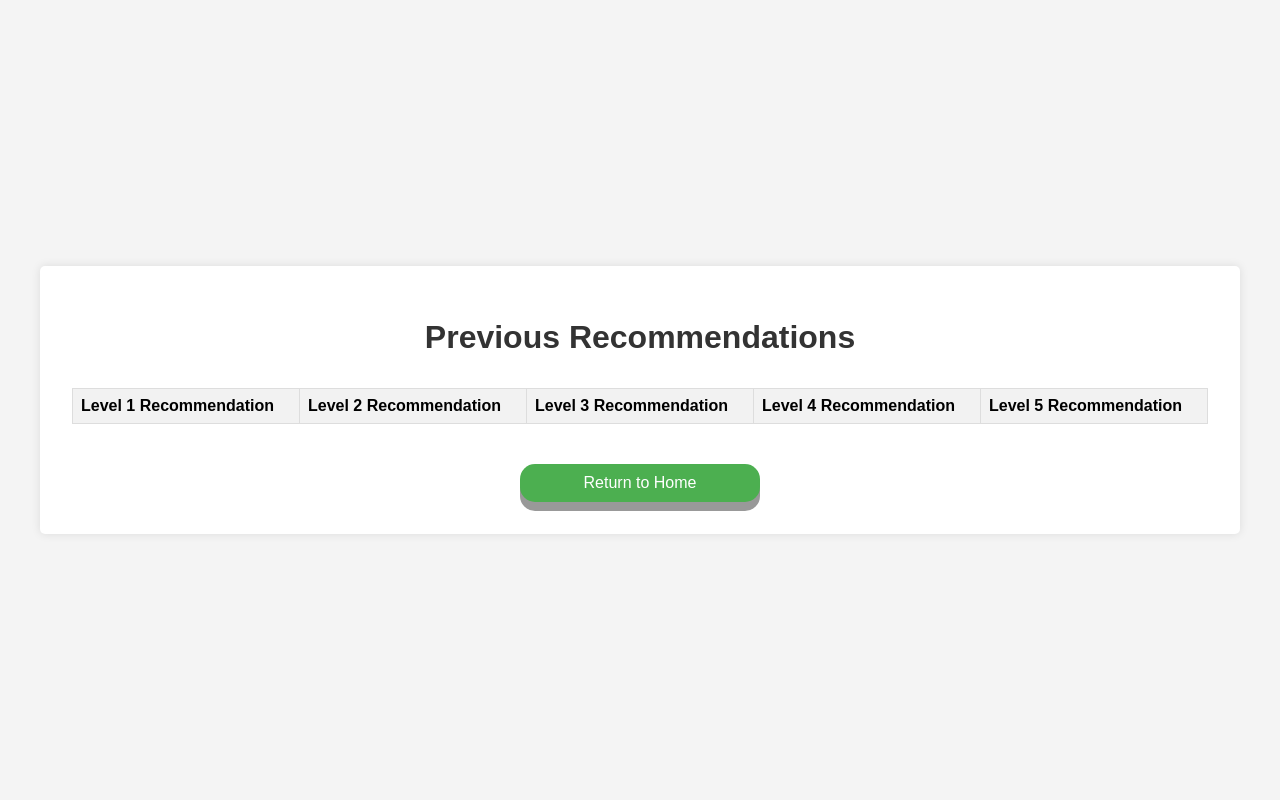
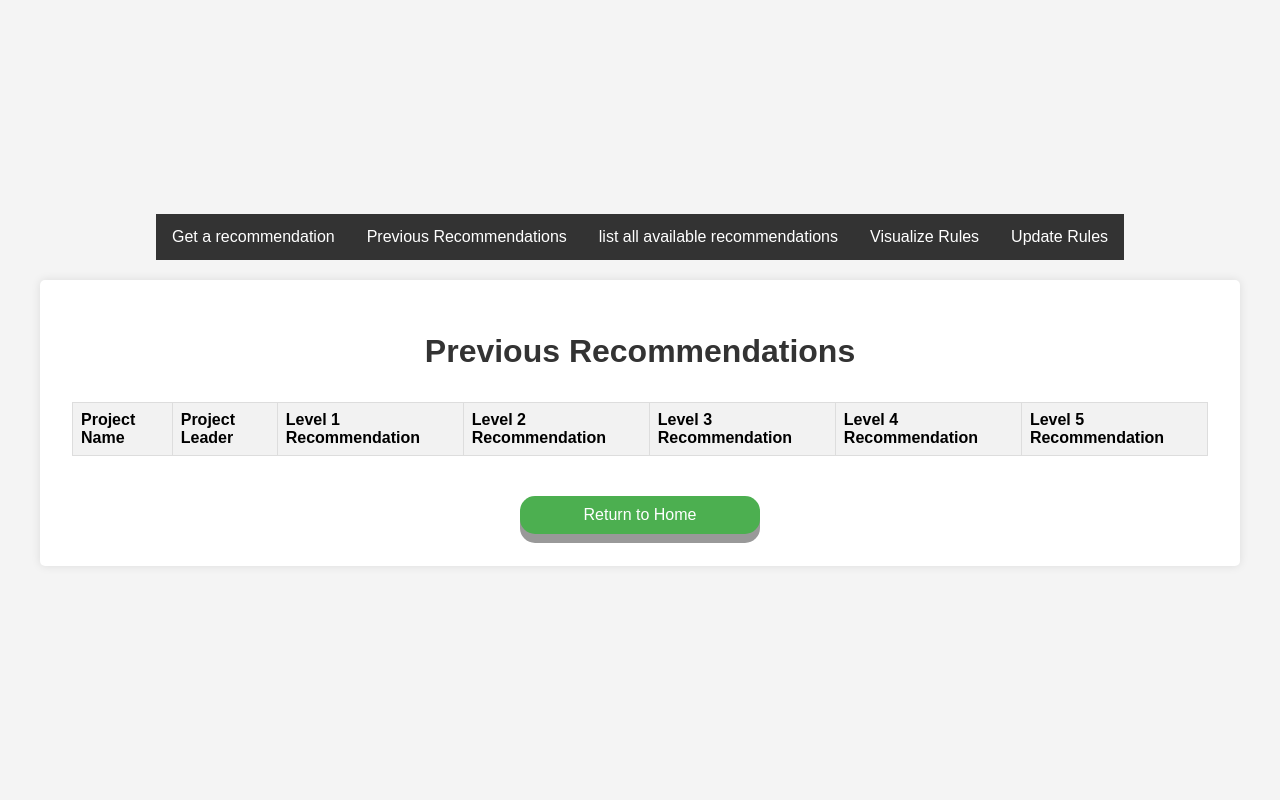
Before and after one commit to El-Mago01/method-select, a Flask app: page /previous_recommendations in a window 1280 px wide. Run offline with Flask 2, Linux system fonts and the light colour scheme; data that the repository does not hold is empty.

Commit message:
project name and project leader name are stored in DB and listed in previous recommendations

```diff
--- a/app.py
+++ b/app.py
@@ -2,6 +2,11 @@ from flask import Flask, request, jsonify, render_template, redirect, url_for, s
 from flask_sqlalchemy import SQLAlchemy
 import json
 import os
+
+# Import blueprints
+from update_rules import update_rules_bp
+from visualize_rules import visualize_rules_bp
+from list_all_recommendations import list_all_recommendations_bp
 
 app = Flask(__name__)
 app.secret_key = 'your_secret_key_here'  # Replace with your secret key
@@ -14,6 +19,8 @@ db = SQLAlchemy(app)
 # Define the database models
 class RecommendationResponse(db.Model):
     id = db.Column(db.Integer, primary_key=True)
+    project_name = db.Column(db.String(255))
+    project_leader = db.Column(db.String(255))
     level_1_recommendation = db.Column(db.String(255))
     level_2_recommendation = db.Column(db.String(255))
     level_3_recommendation = db.Column(db.String(255))
@@ -37,10 +44,34 @@ def index():
     session.clear()  # Clear the session to start fresh
     return render_template('index.html', parameters=get_parameters('high_level_methods.json'), level=1)
 
+@app.route('/menu')
+def menu():
+    return render_template('menu.html')
+
+@app.route('/list_all_recommendations')
+def list_all_recommendations():
+    # Placeholder function for listing all available recommendations
+    return render_template('list_all_recommendations.html')
+
+@app.route('/visualize_rules')
+def visualize_rules():
+    # Placeholder function for visualizing the rules algorithm
+    return render_template('visualize_rules.html')
+
+@app.route('/update_rules')
+def update_rules():
+    # Placeholder function for updating the rules algorithm
+    return render_template('update_rules.html')
+
 @app.route('/recommend', methods=['POST'])
 def recommend():
     data = request.form.to_dict()
     level = int(data.pop('level'))
+
+    # Store project name and leader in the session
+    if level == 1:
+        session['project_name'] = data.pop('project_name')
+        session['project_leader'] = data.pop('project_leader')
 
     # Log the current level and data
     print(f"Current level: {level}")
@@ -61,7 +92,10 @@ def recommend():
 
     # Retrieve or create a RecommendationResponse object
     if 'recommendation_id' not in session:
-        recommendation_response = RecommendationResponse()
+        recommendation_response = RecommendationResponse(
+            project_name=session['project_name'],
+            project_leader=session['project_leader']
+        )
         db.session.add(recommendation_response)
         db.session.commit()
         session['recommendation_id'] = recommendation_response.id
@@ -214,5 +248,10 @@ def get_level_recommendation(rec, level):
 
 app.jinja_env.globals.update(get_level_recommendation=get_level_recommendation)
 
+# Register blueprints
+app.register_blueprint(update_rules_bp)
+app.register_blueprint(visualize_rules_bp)
+app.register_blueprint(list_all_recommendations_bp)
+
 if __name__ == '__main__':
     app.run(debug=True)
--- a/static/style.css
+++ b/static/style.css
@@ -3,10 +3,41 @@ body {
     margin: 0;
     padding: 0;
     display: flex;
+    flex-direction: column;
     justify-content: center;
     align-items: center;
     height: 100vh;
     background-color: #f4f4f4;
+}
+
+.navbar {
+    background-color: #333;
+    overflow: hidden;
+}
+
+.navbar ul {
+    list-style-type: none;
+    margin: 0;
+    padding: 0;
+    display: flex;
+    justify-content: center;
+}
+
+.navbar li {
+    display: inline;
+}
+
+.navbar a {
+    display: block;
+    color: white;
+    text-align: center;
+    padding: 14px 16px;
+    text-decoration: none;
+}
+
+.navbar a:hover {
+    background-color: #ddd;
+    color: black;
 }
 
 .container {
@@ -20,6 +51,7 @@ body {
     max-width: 1200px; /* Increased width to fit more content */
     width: 100%;
     box-sizing: border-box;
+    margin: 20px auto;
     max-height: 90vh; /* Increased height to fit more levels */
     overflow-y: auto; /* Added scroll for overflow content */
 }
@@ -68,6 +100,8 @@ button:hover, .button:hover {
 .table-container {
     width: 100%;
     overflow-x: auto; /* Added scroll for overflow content */
+    overflow-y:auto;
+    max-height: 70vh;
     margin-bottom: 20px;
 }
 
--- /dev/null
+++ b/templates/base.html
@@ -0,0 +1,23 @@
+<!DOCTYPE html>
+<html lang="en">
+<head>
+    <meta charset="UTF-8">
+    <meta name="viewport" content="width=device-width, initial-scale=1.0">
+    <title>{% block title %}Project Method Selection Tool{% endblock %}</title>
+    <link rel="stylesheet" href="{{ url_for('static', filename='style.css') }}">
+</head>
+<body>
+    <div class="navbar">
+        <ul>
+            <li><a href="{{ url_for('index') }}">Get a recommendation</a></li>
+            <li><a href="{{ url_for('previous_recommendations') }}">Previous Recommendations</a></li>
+            <li><a href="{{ url_for('list_all_recommendations') }}">list all available recommendations</a></li>
+            <li><a href="{{ url_for('visualize_rules') }}">Visualize Rules</a></li>
+            <li><a href="{{ url_for('update_rules') }}">Update Rules</a></li>
+        </ul>
+    </div>
+    <div class="container">
+        {% block content %}{% endblock %}
+    </div>
+</body>
+</html>
--- a/templates/previous_recommendations.html
+++ b/templates/previous_recommendations.html
@@ -1,16 +1,15 @@
-<!DOCTYPE html>
-<html>
-<head>
-    <title>Previous Recommendations</title>
-    <link rel="stylesheet" type="text/css" href="{{ url_for('static', filename='style.css') }}">
-</head>
-<body>
-    <div class="container">
+{% extends "base.html" %}
+
+{% block title %}Home{% endblock %}
+
+{% block content %}
         <h1>Previous Recommendations</h1>
         <div class="table-container">
             <table>
                 <thead>
                     <tr>
+                        <th>Project Name</th>
+                        <th>Project Leader</th>
                         {% for level in range(1, max_level + 1) %}
                         <th>Level {{ level }} Recommendation</th>
                         {% endfor %}
@@ -19,6 +18,8 @@
                 <tbody>
                     {% for rec in recommendations %}
                     <tr>
+                        <td>{{ rec.project_name }}</td>
+                        <td>{{ rec.project_leader }}</td>
                         {% for level in range(1, max_level + 1) %}
                         <td>{{ get_level_recommendation(rec, level) }}</td>
                         {% endfor %}
@@ -30,6 +31,4 @@
         <div class="button-container">
             <a href="{{ url_for('index') }}" class="button">Return to Home</a>
         </div>
-    </div>
-</body>
-</html>
+{% endblock %}
```
Also changed, not shown: list_all_recommendations.py (added, +10 -0 lines), static/agile_project_methods.html (deleted, +0 -27 lines), templates/error.html (+6 -12 lines), templates/final_recommendation.html (+6 -11 lines), templates/index.html (+12 -14 lines), templates/list_all_recommendations.html (added, +9 -0 lines), templates/menu.html (added, +14 -0 lines), templates/recommend.html (+6 -13 lines), templates/saved.html (deleted, +0 -69 lines), templates/second_level.html (deleted, +0 -38 lines), templates/update_rules.html (added, +9 -0 lines), templates/visualize_rules.html (added, +9 -0 lines), update_rules.py (added, +14 -0 lines), visualize_rules.py (added, +8 -0 lines).
